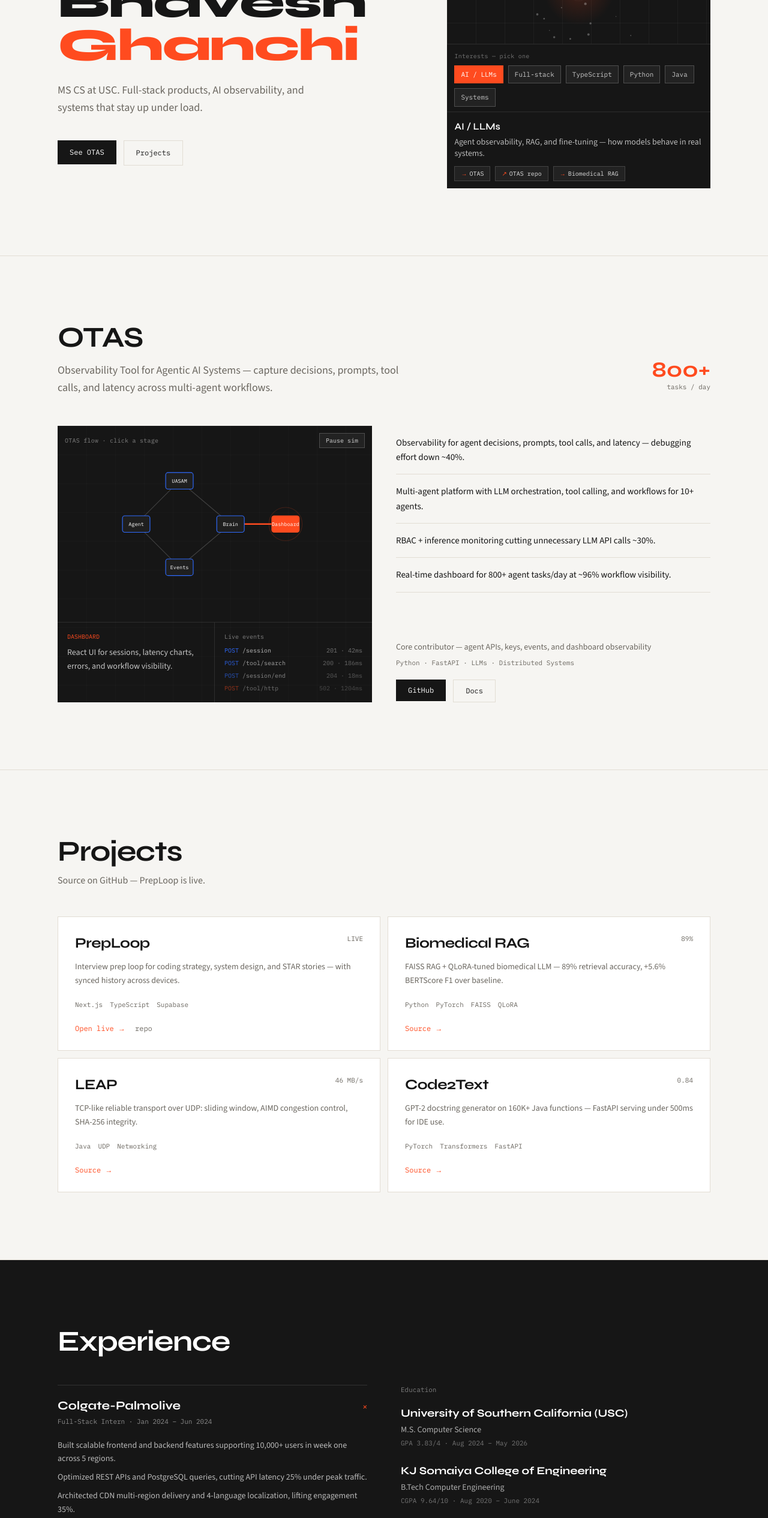
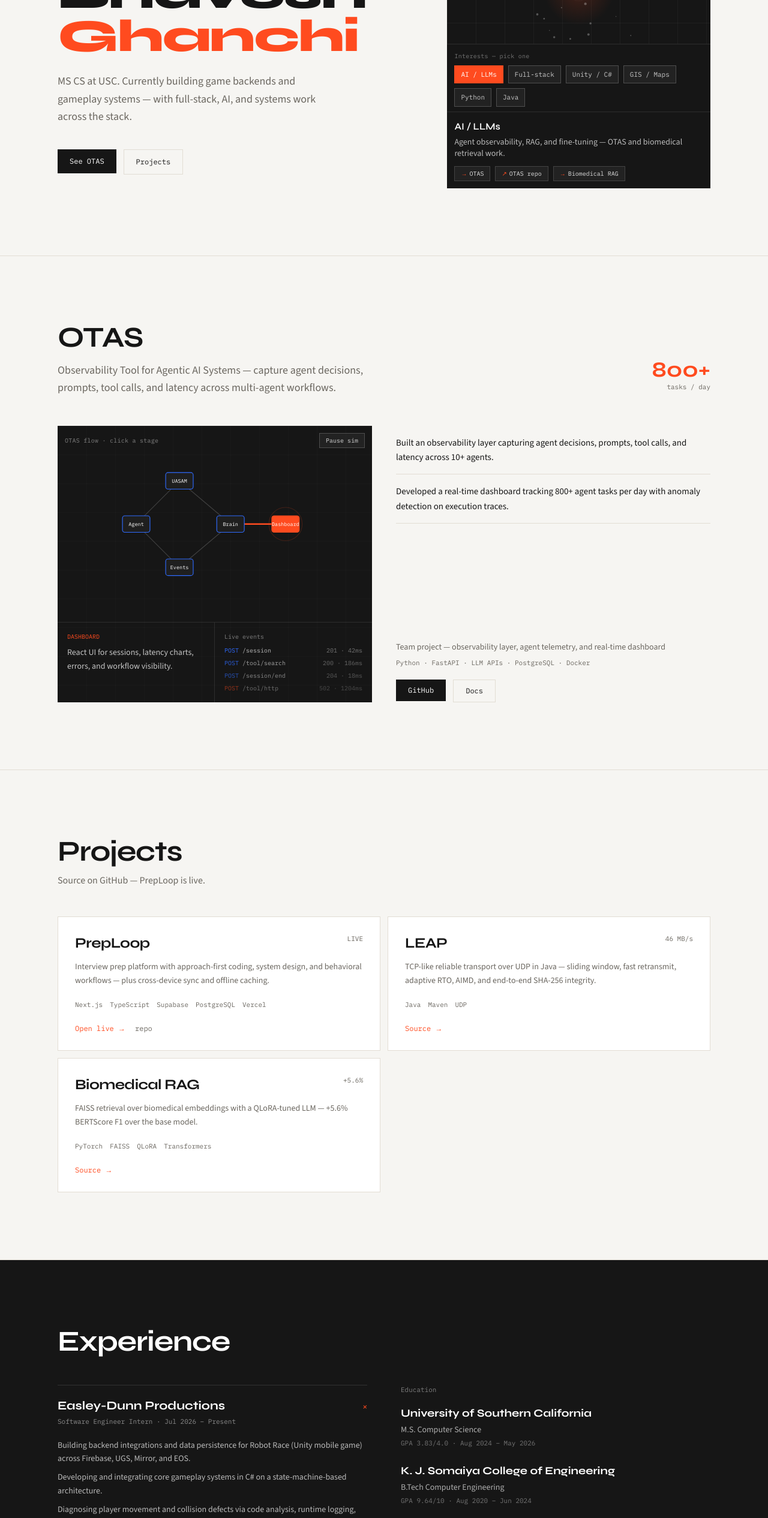
Before and after one commit to bhaveshGhanchi/portfolio, a Next.js app: page / in a window 1280 px wide. Shown: the part 234-2765 px from the top of the page at 60% size. Built offline with nearby package versions, Linux system fonts and the light colour scheme.

Commit message:
Sync portfolio and resume with latest experience
Add Easley-Dunn and SAFE roles, refresh skills/projects from the new resume PDF, and replace the downloadable resume file.

```diff
--- a/src/components/graphics/HeroOrbit.tsx
+++ b/src/components/graphics/HeroOrbit.tsx
@@ -27,30 +27,22 @@ const INTERESTS: Interest[] = [
     id: "ai",
     label: "AI / LLMs",
     blurb:
-      "Agent observability, RAG, and fine-tuning — how models behave in real systems.",
+      "Agent observability, RAG, and fine-tuning — OTAS and biomedical retrieval work.",
     related: [
-      {
-        label: "OTAS",
-        href: "#work",
-        kind: "section",
-      },
+      { label: "OTAS", href: "#work", kind: "section" },
       {
         label: "OTAS repo",
         href: "https://github.com/Anirudh-RV/otas",
         kind: "repo",
       },
-      {
-        label: "Biomedical RAG",
-        href: "#projects",
-        kind: "section",
-      },
+      { label: "Biomedical RAG", href: "#projects", kind: "section" },
     ],
   },
   {
     id: "fullstack",
     label: "Full-stack",
     blurb:
-      "Shipping product UIs and APIs end-to-end — PrepLoop is the clearest live example.",
+      "Product UIs and APIs end-to-end — PrepLoop is live if you want to click around.",
     related: [
       {
         label: "PrepLoop live",
@@ -65,60 +57,49 @@ const INTERESTS: Interest[] = [
     ],
   },
   {
-    id: "ts",
-    label: "TypeScript",
-    blurb: "Typed React/Next apps and API routes I can refactor without fear.",
+    id: "games",
+    label: "Unity / C#",
+    blurb:
+      "Current internship — Robot Race backend integrations and gameplay systems.",
+    related: [
+      { label: "Experience", href: "#about", kind: "section" },
+      { label: "Resume", href: "/BhaveshGhanchi_Resume.pdf", kind: "docs" },
+    ],
+  },
+  {
+    id: "gis",
+    label: "GIS / Maps",
+    blurb:
+      "SAFE internship — ArcGIS bike-route classification and a safer-path chatbot.",
+    related: [
+      { label: "Experience", href: "#about", kind: "section" },
+      { label: "Resume", href: "/BhaveshGhanchi_Resume.pdf", kind: "docs" },
+    ],
+  },
+  {
+    id: "python",
+    label: "Python",
+    blurb: "Backends, NLP pipelines, and ML systems — FastAPI and research code.",
     related: [
       {
-        label: "PrepLoop",
-        href: "https://github.com/bhaveshGhanchi/PrepLoop",
+        label: "OTAS",
+        href: "https://github.com/Anirudh-RV/otas",
         kind: "repo",
       },
       { label: "Projects", href: "#projects", kind: "section" },
     ],
   },
   {
-    id: "python",
-    label: "Python",
-    blurb: "Backends, NLP pipelines, and ML experiments — FastAPI and research code.",
-    related: [
-      {
-        label: "OTAS",
-        href: "https://github.com/Anirudh-RV/otas",
-        kind: "repo",
-      },
-      {
-        label: "Code2Text",
-        href: "https://github.com/bhaveshGhanchi/codeDocu",
-        kind: "repo",
-      },
-    ],
-  },
-  {
     id: "java",
     label: "Java",
     blurb:
-      "Systems coursework and LEAP — reliable transport over UDP with congestion control.",
+      "LEAP — reliable transport over UDP with congestion control and integrity checks.",
     related: [
       {
         label: "LEAP repo",
         href: "https://github.com/bhaveshGhanchi/leap",
         kind: "repo",
       },
-    ],
-  },
-  {
-    id: "systems",
-    label: "Systems",
-    blurb:
-      "Networking, latency, and reliability — making things hold up under load.",
-    related: [
-      {
-        label: "LEAP",
-        href: "https://github.com/bhaveshGhanchi/leap",
-        kind: "repo",
-      },
-      { label: "OTAS", href: "#work", kind: "section" },
     ],
   },
 ];
--- a/src/data/projects.ts
+++ b/src/data/projects.ts
@@ -17,17 +17,15 @@ export const featuredProject: Project = {
   slug: "otas",
   name: "OTAS",
   summary:
-    "Observability Tool for Agentic AI Systems — capture decisions, prompts, tool calls, and latency across multi-agent workflows.",
-  stack: ["Python", "FastAPI", "LLMs", "Distributed Systems"],
+    "Observability Tool for Agentic AI Systems — capture agent decisions, prompts, tool calls, and latency across multi-agent workflows.",
+  stack: ["Python", "FastAPI", "LLM APIs", "PostgreSQL", "Docker"],
   repoUrl: "https://github.com/Anirudh-RV/otas",
   docsUrl: "https://mintlify.wiki/Vedant-Jayesh-Oza/otas",
   featured: true,
-  role: "Core contributor — agent APIs, keys, events, and dashboard observability",
+  role: "Team project — observability layer, agent telemetry, and real-time dashboard",
   highlights: [
-    "Observability for agent decisions, prompts, tool calls, and latency — debugging effort down ~40%.",
-    "Multi-agent platform with LLM orchestration, tool calling, and workflows for 10+ agents.",
-    "RBAC + inference monitoring cutting unnecessary LLM API calls ~30%.",
-    "Real-time dashboard for 800+ agent tasks/day at ~96% workflow visibility.",
+    "Built an observability layer capturing agent decisions, prompts, tool calls, and latency across 10+ agents.",
+    "Developed a real-time dashboard tracking 800+ agent tasks per day with anomaly detection on execution traces.",
   ],
   metric: { label: "tasks / day", value: "800+" },
 };
@@ -37,37 +35,28 @@ export const projects: Project[] = [
     slug: "preploop",
     name: "PrepLoop",
     summary:
-      "Interview prep loop for coding strategy, system design, and STAR stories — with synced history across devices.",
-    stack: ["Next.js", "TypeScript", "Supabase"],
+      "Interview prep platform with approach-first coding, system design, and behavioral workflows — plus cross-device sync and offline caching.",
+    stack: ["Next.js", "TypeScript", "Supabase", "PostgreSQL", "Vercel"],
     repoUrl: "https://github.com/bhaveshGhanchi/PrepLoop",
     liveUrl: "https://prep-loop-two.vercel.app",
     metric: { label: "status", value: "LIVE" },
   },
   {
-    slug: "biomedical-rag",
-    name: "Biomedical RAG",
-    summary:
-      "FAISS RAG + QLoRA-tuned biomedical LLM — 89% retrieval accuracy, +5.6% BERTScore F1 over baseline.",
-    stack: ["Python", "PyTorch", "FAISS", "QLoRA"],
-    externalUrl: "https://huggingface.co",
-    metric: { label: "retrieval", value: "89%" },
-  },
-  {
     slug: "leap",
     name: "LEAP",
     summary:
-      "TCP-like reliable transport over UDP: sliding window, AIMD congestion control, SHA-256 integrity.",
-    stack: ["Java", "UDP", "Networking"],
+      "TCP-like reliable transport over UDP in Java — sliding window, fast retransmit, adaptive RTO, AIMD, and end-to-end SHA-256 integrity.",
+    stack: ["Java", "Maven", "UDP"],
     repoUrl: "https://github.com/bhaveshGhanchi/leap",
     metric: { label: "throughput", value: "46 MB/s" },
   },
   {
-    slug: "code2text",
-    name: "Code2Text",
+    slug: "biomedical-rag",
+    name: "Biomedical RAG",
     summary:
-      "GPT-2 docstring generator on 160K+ Java functions — FastAPI serving under 500ms for IDE use.",
-    stack: ["PyTorch", "Transformers", "FastAPI"],
-    repoUrl: "https://github.com/bhaveshGhanchi/codeDocu",
-    metric: { label: "BERTScore", value: "0.84" },
+      "FAISS retrieval over biomedical embeddings with a QLoRA-tuned LLM — +5.6% BERTScore F1 over the base model.",
+    stack: ["PyTorch", "FAISS", "QLoRA", "Transformers"],
+    externalUrl: "https://huggingface.co",
+    metric: { label: "BERTScore Δ", value: "+5.6%" },
   },
 ];
--- a/src/data/site.ts
+++ b/src/data/site.ts
@@ -4,7 +4,7 @@ export const site = {
   title: "Software engineer",
   location: "Los Angeles, CA",
   tagline:
-    "MS CS at USC. Full-stack products, AI observability, and systems that stay up under load.",
+    "MS CS at USC. Currently building game backends and gameplay systems — with full-stack, AI, and systems work across the stack.",
   email: "bhaveshghanchi27@gmail.com",
   phone: "(323) 815-2582",
   github: "https://github.com/bhaveshGhanchi",
@@ -12,45 +12,68 @@ export const site = {
   resumeUrl: "/BhaveshGhanchi_Resume.pdf",
   education: [
     {
-      school: "University of Southern California (USC)",
+      school: "University of Southern California",
       degree: "M.S. Computer Science",
-      detail: "GPA 3.83/4 · Aug 2024 – May 2026",
+      detail: "GPA 3.83/4.0 · Aug 2024 – May 2026",
       location: "Los Angeles, CA",
-      coursework:
-        "Analysis of Algorithms, Database Systems, Applied NLP, Deep Learning",
+      coursework: "",
     },
     {
-      school: "KJ Somaiya College of Engineering",
+      school: "K. J. Somaiya College of Engineering",
       degree: "B.Tech Computer Engineering",
-      detail: "CGPA 9.64/10 · Aug 2020 – June 2024",
+      detail: "GPA 9.64/10 · Aug 2020 – Jun 2024",
       location: "Mumbai, India",
       coursework: "",
     },
   ],
   experience: [
     {
+      role: "Software Engineer Intern",
+      org: "Easley-Dunn Productions",
+      period: "Jul 2026 – Present",
+      location: "Torrance, CA (Remote)",
+      stack: "C#, Unity, Firebase, UGS, Mirror, EOS",
+      points: [
+        "Building backend integrations and data persistence for Robot Race (Unity mobile game) across Firebase, UGS, Mirror, and EOS.",
+        "Developing and integrating core gameplay systems in C# on a state-machine-based architecture.",
+        "Diagnosing player movement and collision defects via code analysis, runtime logging, and map-specific testing.",
+      ],
+    },
+    {
+      role: "Software Developer Intern",
+      org: "Streets Are For Everyone (SAFE)",
+      period: "Jun 2025 – Aug 2025",
+      location: "Los Angeles, CA (Remote)",
+      stack: "React, Node.js, ArcGIS, OpenAI API",
+      points: [
+        "Classified a 170+ route LA Metro bike dataset in ArcGIS by bikeway type to produce safety-rated cycling maps.",
+        "Built a React and Node.js web app serving the classified data, replacing the site’s static map.",
+        "Developed a route-recommendation chatbot on the OpenAI API surfacing safer paths from the classified GIS layer.",
+        "Released to a beta cohort of 60 cyclists and incorporated their feedback ahead of wider rollout.",
+      ],
+    },
+    {
       role: "Full-Stack Intern",
       org: "Colgate-Palmolive",
       period: "Jan 2024 – Jun 2024",
       location: "Mumbai, India",
-      stack: "React, TypeScript, Jest, Node.js, PostgreSQL, Express",
+      stack: "React, TypeScript, Node.js, PostgreSQL, Jest",
       points: [
-        "Built scalable frontend and backend features supporting 10,000+ users in week one across 5 regions.",
-        "Optimized REST APIs and PostgreSQL queries, cutting API latency 25% under peak traffic.",
-        "Architected CDN multi-region delivery and 4-language localization, lifting engagement 35%.",
-        "Expanded Jest coverage 50%, eliminating recurring production regressions.",
+        "Shipped React, TypeScript, and Node.js features for a consumer platform serving 10,000+ users across 5 regions.",
+        "Optimized RESTful APIs and PostgreSQL queries, reducing API latency by 25% under peak traffic.",
+        "Architected a CDN-backed multi-region deployment with 4-language localization to support international rollout.",
+        "Expanded Jest automated test coverage by 50%, reducing recurring production regressions.",
       ],
     },
     {
       role: "Research Intern",
-      org: "K J Somaiya College of Engineering",
+      org: "K. J. Somaiya College of Engineering",
       period: "Mar 2023 – May 2023",
       location: "Mumbai, India",
-      stack: "Python, BeautifulSoup, PyPDF2, NLTK, NER, Pandas",
+      stack: "Python, NLP, NER",
       points: [
-        "Built a multi-agent NLP pipeline for clinical PDF ingestion, cutting manual preprocessing 60%.",
-        "Parallel NER at 90%+ entity extraction accuracy on biomedical corpora.",
-        "TF-IDF medical summarization improved summary precision 25%.",
+        "Built a multi-agent NLP pipeline automating text extraction and preprocessing across 50+ clinical PDFs.",
+        "Developed a parallel-processing named-entity recognition system achieving 90%+ entity extraction accuracy on biomedical corpora.",
       ],
     },
     {
@@ -58,36 +81,48 @@ export const site = {
       org: "SayHey",
       period: "Jun 2022 – Aug 2022",
       location: "Mumbai, India",
-      stack: "JavaScript, Node.js, MongoDB, Express, Firebase",
+      stack: "Node.js, Express, MongoDB, Firebase",
       points: [
-        "Owned backend services for 5,000+ users at 99%+ uptime.",
-        "REST APIs for 500+ concurrent sessions; booking latency down 30%.",
-        "Root-cause work cut incident rate 40% and hotfix turnaround 35%.",
+        "Owned backend services for a scheduling platform with 5,000+ users, maintaining 99%+ uptime.",
+        "Designed and optimized REST APIs handling 500+ concurrent sessions, reducing booking latency by 30%.",
       ],
     },
   ],
   skills: {
-    Languages: ["Python", "Java", "JavaScript", "TypeScript", "SQL"],
+    Languages: ["Python", "Java", "JavaScript", "TypeScript", "C#", "SQL"],
+    Frontend: ["React", "Next.js", "Tailwind CSS", "HTML/CSS"],
+    Backend: [
+      "Node.js",
+      "Express.js",
+      "FastAPI",
+      "REST",
+      "PostgreSQL",
+      "MongoDB",
+      "Firebase",
+      "Supabase",
+    ],
     "AI / ML": [
       "PyTorch",
       "TensorFlow",
-      "NLP",
       "Transformers",
       "LLMs",
       "RAG",
       "QLoRA",
       "FAISS",
+      "NLP",
+      "OpenAI API",
     ],
-    Backend: [
-      "Node.js",
-      "Express",
-      "FastAPI",
-      "REST",
-      "MongoDB",
-      "PostgreSQL",
-      "MySQL",
+    Infra: [
+      "Docker",
+      "AWS",
+      "GCP",
+      "Git",
+      "GitHub Actions",
+      "Jenkins",
+      "Linux",
+      "ArcGIS",
+      "Unity",
     ],
-    Infra: ["Docker", "Git", "Linux", "Jenkins", "AWS", "GCP"],
   },
   nav: [
     { label: "OTAS", href: "#work" },
```
Also changed, not shown: 1 other file (tests, documents, lock files or other folders).
